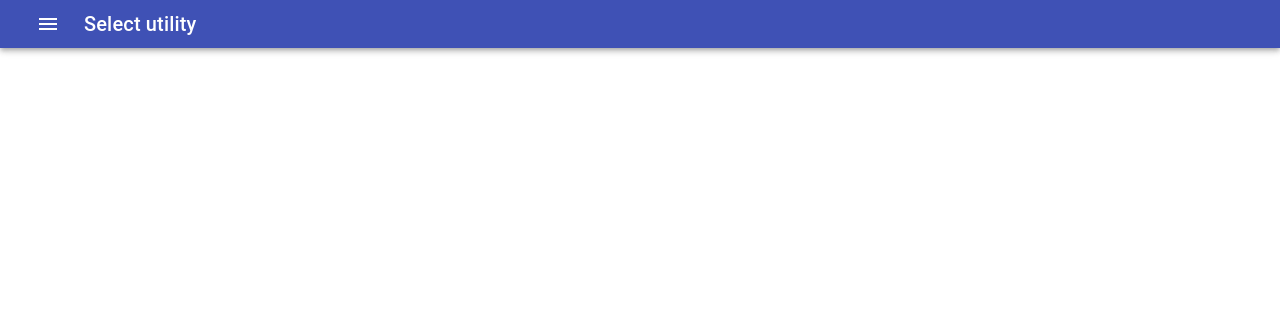
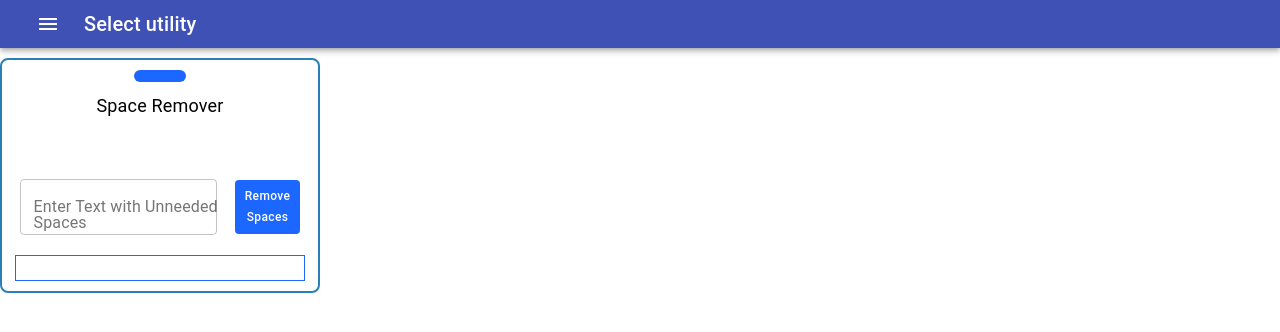
Before and after one commit to nlister-makor/enigma_x_utils_sandbox, a React (Create React App) app: page /space_remover in a window 1280 px wide. Shown: the top 332 px of the page. Built offline with nearby package versions, Linux system fonts and the light colour scheme.

Commit message:
space remover widget added

```diff
--- a/src/App.js
+++ b/src/App.js
@@ -21,6 +21,8 @@ import IpValidation from "./Components/IpValidation";
 import Tags from "./Components/Tags";
 import SpecialCharModify from "./Components/SpecialCharModify";
 import NumberFormatter from "./Components/NumberFormatter";
+import SpaceRemover from "./Components/SpaceRemover";
+
 function App() {
   const classes = useStyles();
   const history = useHistory();
@@ -53,12 +55,13 @@ function App() {
                 <div className={classes.paper}>
                   <MenuList id="simple-menu">
                     <MenuItem onClick={(e) => hendleRoute(e , "")}>Password Validation</MenuItem>
-                    <MenuItem onClick= {(e)=> hendleRoute(e,"tags")}>Tags Creator</MenuItem>
+                    <MenuItem onClick= {(e)=> hendleRoute(e,"tags")}>Tags Separator</MenuItem>
                     <MenuItem onClick={(e) => hendleRoute(e , "urlValidation")}>URL Validation</MenuItem>
                     <MenuItem onClick={(e) => hendleRoute(e , "phonevalidation")}>Phone Validation</MenuItem>
                     <MenuItem onClick={(e)=> hendleRoute (e,"ipValidation")}>IP Validator</MenuItem>
                     <MenuItem onClick= {(e)=> hendleRoute(e,"specialCharModifier")}>Special char modifier</MenuItem>
                     <MenuItem onClick= {(e)=> hendleRoute(e,"number_formatter")}>Number Formatter</MenuItem>
+                    <MenuItem onClick= {(e)=> hendleRoute(e,"space_remover")}>Space Remover</MenuItem>
                   </MenuList>
                 </div>
               </Popper>
@@ -76,6 +79,7 @@ function App() {
           <Route path="/ipValidation" component={IpValidation}/>
           <Route path ="/specialCharModifier" component={SpecialCharModify}/>
           <Route path ="/number_formatter" component={NumberFormatter}/>
+          <Route path ="/space_remover" component={SpaceRemover}/>
         </Switch>
       </Grid>
     </div>
--- /dev/null
+++ b/src/Components/SpaceRemover.js
@@ -0,0 +1,61 @@
+import { Button, Grid, TextField, Typography, Chip } from '@material-ui/core'
+import { Alert } from '@material-ui/lab'
+import { StyledButton, useStyles } from '../Styles'
+import { removeSpaces   } from 'enigma-x-utilities'
+import { useState } from 'react'
+
+function SpaceRemover() {
+
+    const classes = useStyles();
+    const [text, setText] = useState("");
+    const [editedText, setEditedText] = useState("");
+    const [message, setMessage] = useState("");
+    const [success, setSuccess] = useState();
+
+    const handleChange = (e) => {
+        if(editedText.length){
+            setEditedText("")
+        }
+        setText(e.target.value);
+    }
+
+    const handleClick = () => {
+
+       let outputText = removeSpaces  (text).data
+       setEditedText(outputText);
+       console.log("calling the func", removeSpaces  (text));
+       setText("");
+    }
+
+    return (
+        <Grid item xs={12} lg={3} style={{ borderRadius: 8, border: '2px solid #2980b9', marginTop: 10 }}>
+            <Grid container alignItems="center" justifyContent="space-evenly" style={{ paddingBlock: '10px' }}>
+                <Grid item xs={2} className={classes.blueShape} />
+                <Grid item xs={12} style={{ marginBottom: 20 }}>
+                    <Typography style={{ textAlign: 'center', fontSize: 18 }}> Space Remover</Typography>
+                </Grid>
+                <Grid item xs={8} style={{ height: 40 }}>
+                     {success == true ? <Alert severity="success">{message}</Alert> : success == false && <Alert severity="error">{message}</Alert>}
+                </Grid>
+                <Grid item xs={5}>
+                    <TextField
+                    name="text"
+                    label="Enter Text with Unneeded Spaces" variant="outlined" style={{ width: '150%' }} value={text} onChange={handleChange} />
+                </Grid>
+                <Grid item xs={5} >
+                    <StyledButton onClick={handleClick} >Remove Spaces</StyledButton>
+                <Grid container></Grid>
+                </Grid>
+                <Grid item xs={11} style={{ textAlign: 'left', padding: 12, border: "1px solid #1C67FF", marginTop: 20 }}>
+                    {editedText.length ? (
+                        <Grid container className={classes.chipContainer}>
+                            <Typography>{editedText}</Typography>
+                        </Grid>
+                    ) : null}
+                </Grid>
+            </Grid>
+        </Grid>
+     )
+}
+
+export default SpaceRemover
--- a/src/Components/Tags.js
+++ b/src/Components/Tags.js
@@ -28,6 +28,8 @@ const handleClick = () => {
        setTags(textTags)
        console.log("calling the func", tagsSeparator(text))
        setText("")
+       setMessage("");
+       setSuccess();
 }
 
 
```
Also changed, not shown: 1 other file (tests, documents, lock files or other folders).
